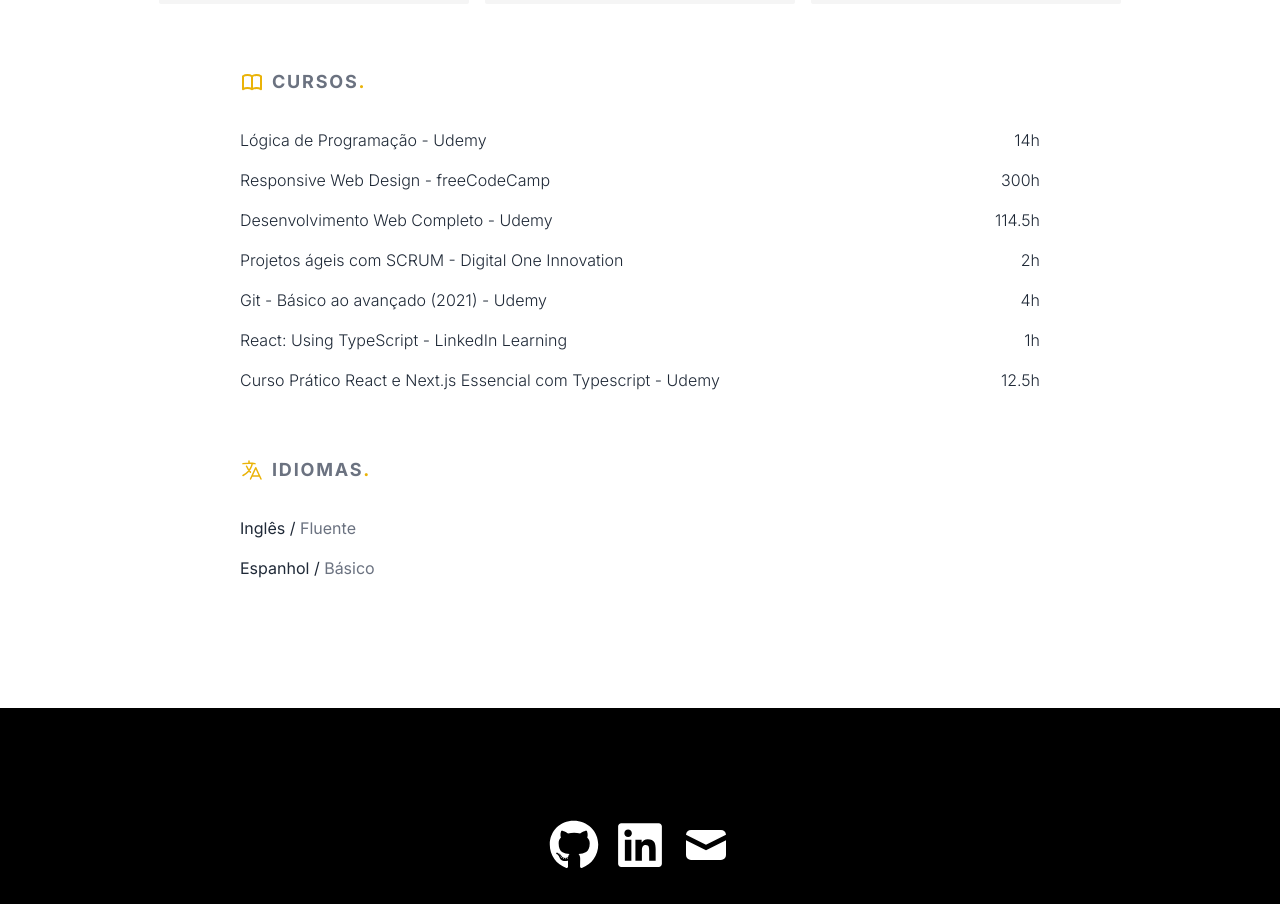
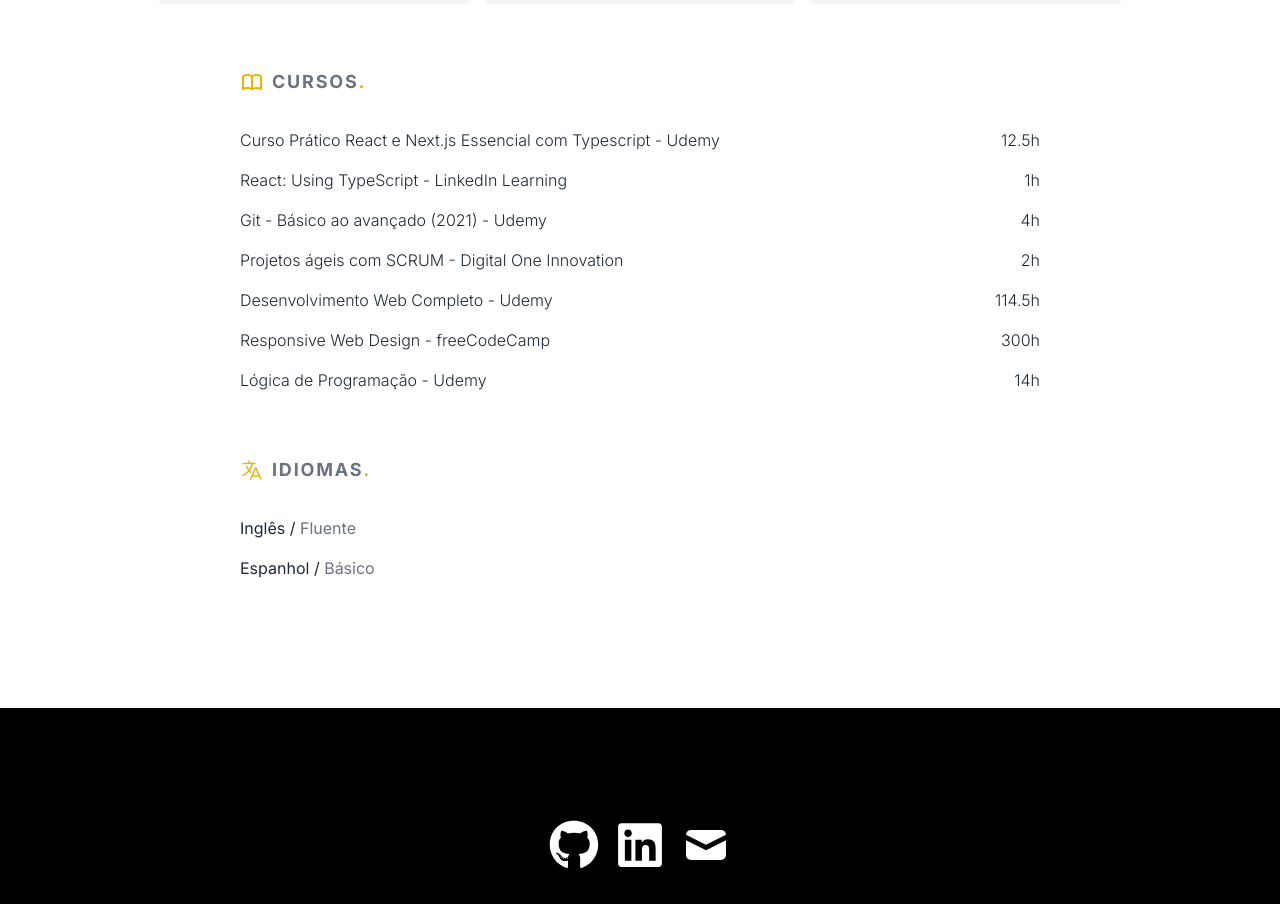
Before and after one commit to matheus-ferreira1/react-portfolio, a React (Vite) app: page /experience in a window 1280 px wide. Shown: the part 1820-2724 px from the top of the page. Built offline with nearby package versions, Linux system fonts and the light colour scheme.

Commit message:
list of courses order reversed

```diff
--- a/src/pages/Experience.jsx
+++ b/src/pages/Experience.jsx
@@ -46,9 +46,9 @@
             <span className="text-yellow-500">.</span>
           </h1>
           <ul className="flex flex-wrap md:flex-row justify-center items-center gap-4 w-full">
-            {courses.map((item) => (
-              <CourseCard key={item.id} item={item} />
-            ))}
+            {courses
+              .map((item) => <CourseCard key={item.id} item={item} />)
+              .reverse()}
           </ul>
         </div>
         {/* idiomas */}
```
